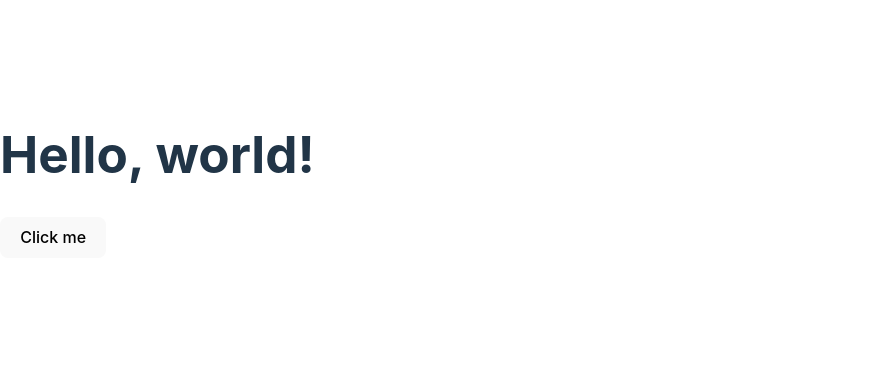
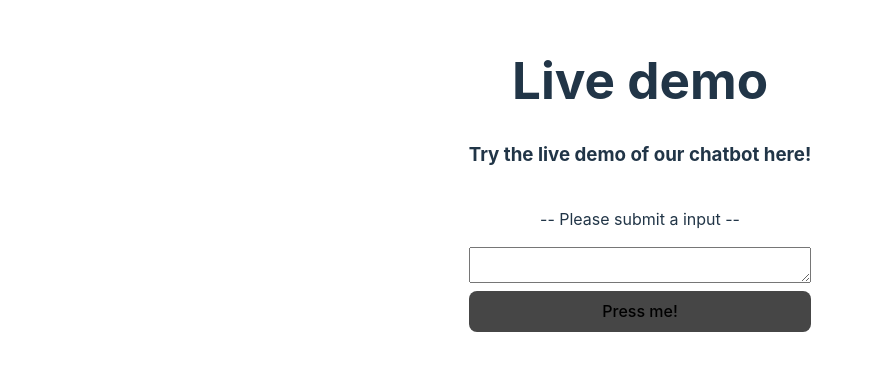
Before and after one commit to Celestial-Project/Celestial-Legacy, a React (Vite) app in the folder web/: page / in a window 1280 px wide. Shown: the part 225-596 px from the top of the page, without its empty margins (0-871 px from the left). Built offline with nearby package versions, Linux system fonts and the light colour scheme.

Commit message:
Add user chatbot input on web

```diff
--- a/web/src/App.tsx
+++ b/web/src/App.tsx
@@ -1,20 +1,13 @@
-// import './App.css'
-import { useState } from 'react'
-import get_response from '../API/get_response'
+import './App.css'
+import UserChatInput from './components/UserChatInput/UserChatInput'
 
 function App() {
 
-  const [text, setText] = useState('')
-
-  const handleBtn = async () => {
-    setText(await get_response("a"))
-  }
-
   return (
     <div className="App">
-      <h1>Hello, world!</h1>
-      <h3>{text}</h3>
-      <button onClick={handleBtn}>Click me</button>
+
+      <UserChatInput />
+
     </div>
   )
 }
--- /dev/null
+++ b/web/src/components/UserChatInput/UserChatInput.css
@@ -0,0 +1,16 @@
+.user-chat-container {
+    display: flex;
+    flex-direction: column;
+    margin-top: 1.5rem;
+}
+
+.btn-submit {
+    background-color: #464646;
+    margin-top: 0.5rem;
+}
+
+.btn-submit:hover {
+    border-color: #ffffff;
+    background-color: #242424;
+    transition: var(--transition);
+}
--- /dev/null
+++ b/web/src/components/UserChatInput/UserChatInput.tsx
@@ -0,0 +1,41 @@
+import { useState } from 'react'
+import get_response from '../../../API/get_response'
+
+import './UserChatInput.css'
+
+const UserChatInput = () => {
+
+    const [text, setText] = useState('-- Please submit a input --')
+    const [input, setInput] = useState('')
+
+    const handleChat = async () => {
+        setText(await get_response(input))
+    }
+
+    return (
+        <div className="user-demo">
+
+            <h1>Live demo</h1>
+            <h3>Try the live demo of our chatbot here!</h3>
+
+            <div className="user-chat-container">
+
+                <p className="response-text">{text}</p>
+
+                <textarea
+                    id="userInput"
+                    name="userInput"
+                    className="user-input"
+                    value={input}
+                    onChange={(e) => setInput(e.target.value)}
+                    ></textarea>
+
+                <button onClick={handleChat} className="btn-submit">Press me!</button>
+
+            </div>
+
+        </div>
+    )
+}
+
+export default UserChatInput
--- a/web/src/index.css
+++ b/web/src/index.css
@@ -13,6 +13,8 @@
   -webkit-font-smoothing: antialiased;
   -moz-osx-font-smoothing: grayscale;
   -webkit-text-size-adjust: 100%;
+
+  --transition: all 400ms ease;
 }
 
 a {
```
